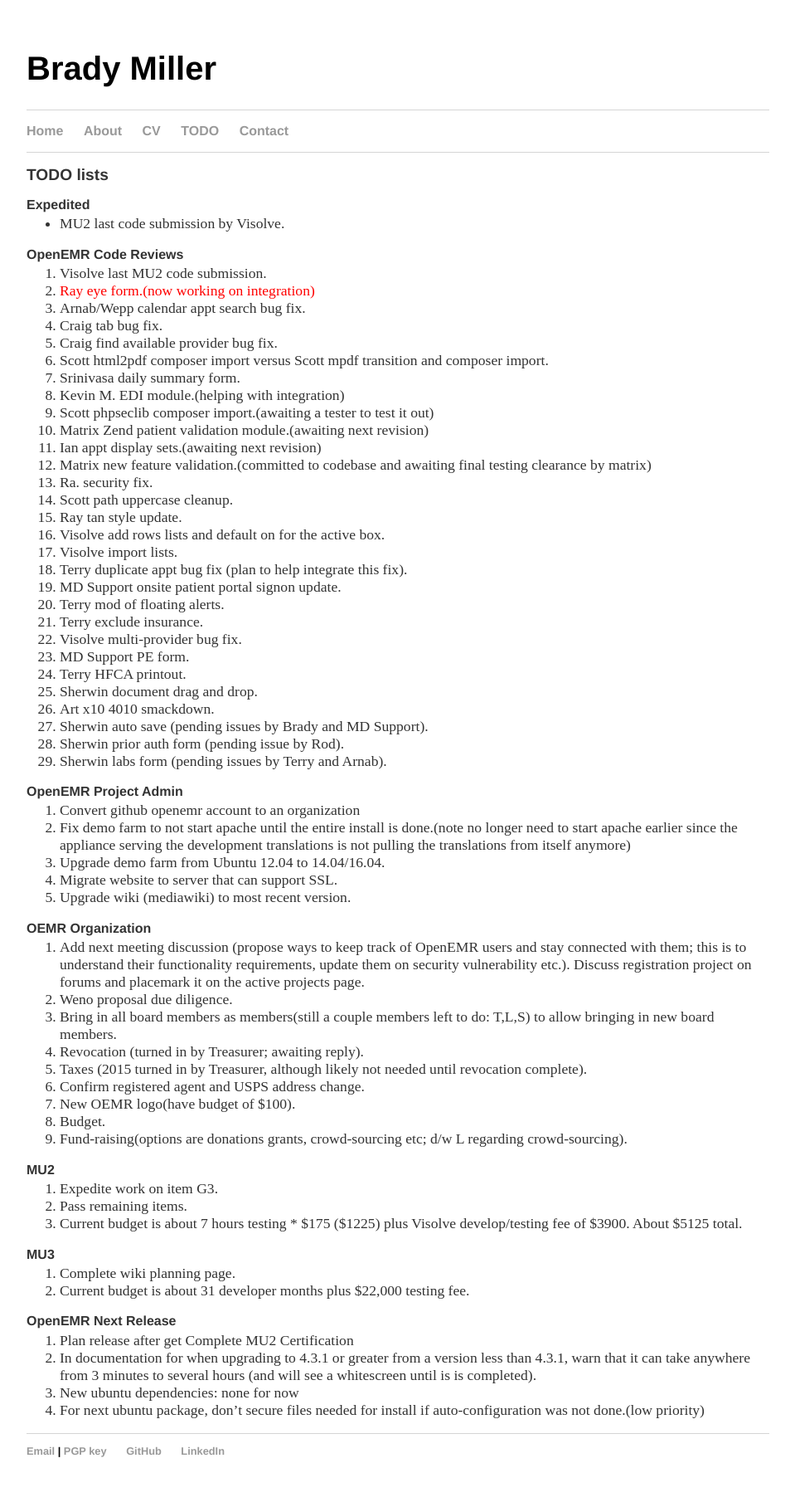
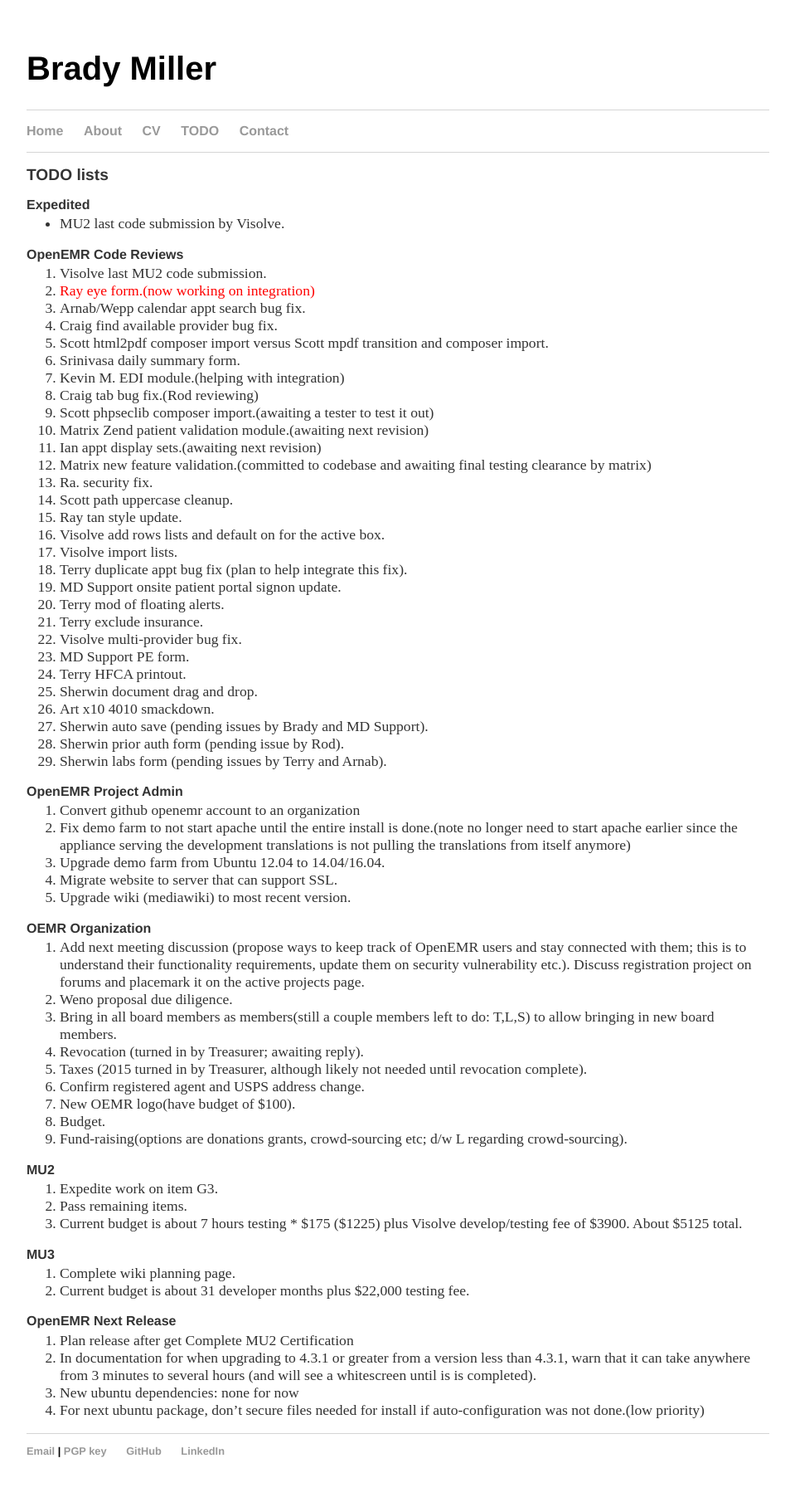
Before and after one commit to bradymiller/bradymiller.github.io, a Jekyll site: the page built from todo/index.md, in a window 1280 px wide. Shown: the whole page at 83% size, without its empty margins (160-1119 px from the left). Built offline with Jekyll 4.4.1, drawn with Linux system fonts in a browser that asks for light colours.

Commit message:
Update todo list

```diff
--- a/todo/index.md
+++ b/todo/index.md
@@ -10,11 +10,11 @@
 1. Visolve last MU2 code submission.
 1. <span style="color: red">Ray eye form.(now working on integration)</span>
 1. Arnab/Wepp calendar appt search bug fix.
-1. Craig tab bug fix.
 1. Craig find available provider bug fix.
 1. Scott html2pdf composer import versus Scott mpdf transition and composer import.
 1. Srinivasa daily summary form.
 1. Kevin M. EDI module.(helping with integration)
+1. Craig tab bug fix.(Rod reviewing)
 1. Scott phpseclib composer import.(awaiting a tester to test it out)
 1. Matrix Zend patient validation module.(awaiting next revision)
 1. Ian appt display sets.(awaiting next revision)
```
